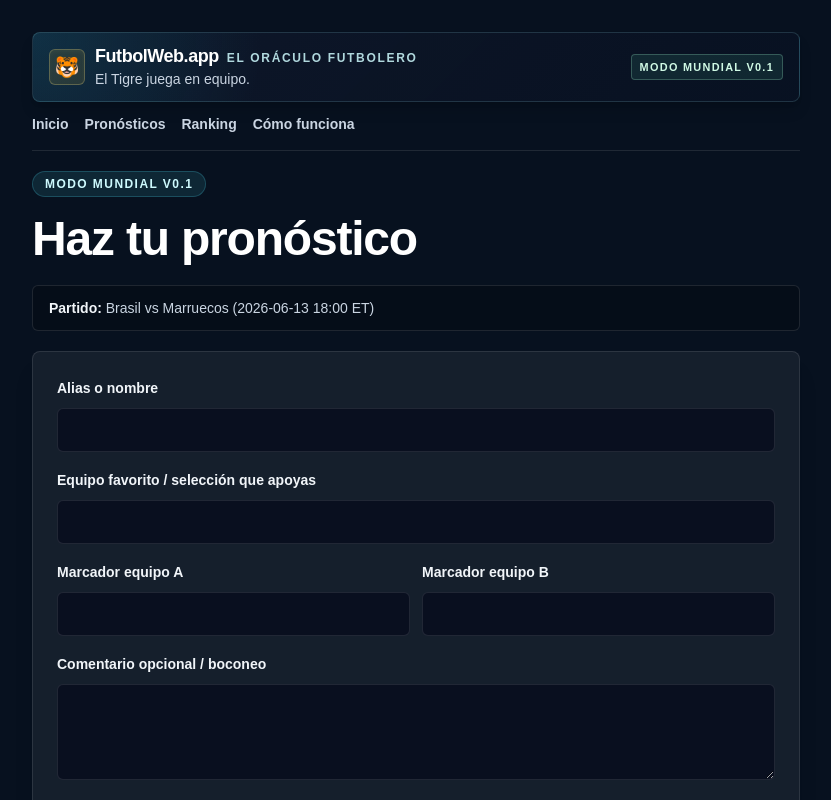
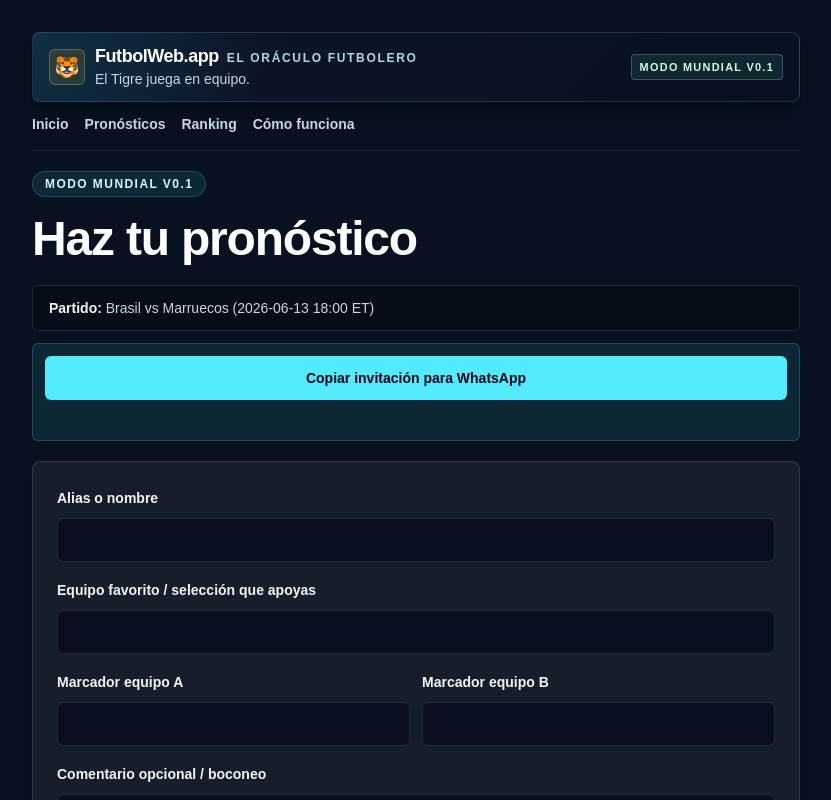
Before and after one commit to DFLghub/futbolweb-app, a Next.js app: page /match/brazil-morocco-2026-06-13/predict in a window 1280 px wide. Shown: the top 800 px of the page, without its empty margins (224-1055 px from the left). Built offline with nearby package versions, Linux system fonts and the light colour scheme.

Commit message:
010G Add WhatsApp prediction invite copy button

```diff
--- a/app/match/[slug]/predict/page.tsx
+++ b/app/match/[slug]/predict/page.tsx
@@ -1,4 +1,5 @@
 import BrandHeader from "@/components/BrandHeader";
+import CopyPredictionInviteButton from "@/components/CopyPredictionInviteButton";
 import PredictDemoForm from "@/components/PredictDemoForm";
 import SimpleNav from "@/components/SimpleNav";
 import { worldCup2026Matches } from "@/lib/world-cup-2026-matches";
@@ -92,6 +93,12 @@ export default async function PredictPage({ params, searchParams }: PredictPageP
               <span className="font-black">{initialGroupCode}</span>
             </div>
           ) : null}
+
+          <CopyPredictionInviteButton
+            groupCode={initialGroupCode || undefined}
+            matchLabel={matchLabel}
+            matchSlug={slug}
+          />
         </header>
 
         <PredictDemoForm
--- /dev/null
+++ b/components/CopyPredictionInviteButton.tsx
@@ -0,0 +1,91 @@
+"use client";
+
+import { useRef, useState } from "react";
+
+type CopyPredictionInviteButtonProps = {
+  matchLabel: string;
+  matchSlug: string;
+  groupCode?: string;
+};
+
+export default function CopyPredictionInviteButton({
+  matchLabel,
+  matchSlug,
+  groupCode,
+}: CopyPredictionInviteButtonProps) {
+  const [copyStatus, setCopyStatus] = useState<"idle" | "copied" | "error">("idle");
+  const clearFeedbackTimeout = useRef<number | null>(null);
+
+  const predictionPath = groupCode
+    ? `/match/${matchSlug}/predict?group=${encodeURIComponent(groupCode)}`
+    : `/match/${matchSlug}/predict`;
+
+  const predictionUrl = `https://www.futbolweb.app${predictionPath}`;
+
+  const inviteText = [
+    "🐯 Entra al Oráculo Futbolero",
+    matchLabel,
+    "",
+    "Haz tu pronóstico aquí:",
+    predictionUrl,
+    "",
+    groupCode ? `Grupo: ${groupCode}` : "Ranking Global",
+    "Modo Mundial v0.1",
+  ].join("\n");
+
+  function clearFeedbackLater() {
+    if (clearFeedbackTimeout.current) {
+      window.clearTimeout(clearFeedbackTimeout.current);
+    }
+
+    clearFeedbackTimeout.current = window.setTimeout(() => {
+      setCopyStatus("idle");
+      clearFeedbackTimeout.current = null;
+    }, 2400);
+  }
+
+  async function handleCopyInvite() {
+    try {
+      if (!navigator.clipboard) {
+        setCopyStatus("error");
+        clearFeedbackLater();
+        return;
+      }
+
+      await navigator.clipboard.writeText(inviteText);
+      setCopyStatus("copied");
+      clearFeedbackLater();
+    } catch {
+      setCopyStatus("error");
+      clearFeedbackLater();
+    }
+  }
+
+  const feedbackMessage =
+    copyStatus === "copied"
+      ? "Invitación copiada para WhatsApp"
+      : copyStatus === "error"
+        ? "No se pudo copiar"
+        : "";
+
+  return (
+    <div className="mt-3 rounded-md border border-cyan-300/20 bg-cyan-300/10 p-3">
+      <button
+        className="min-h-11 w-full rounded-md bg-cyan-300 px-4 py-3 text-sm font-black text-slate-950 transition hover:bg-cyan-200 active:bg-cyan-100"
+        onClick={handleCopyInvite}
+        type="button"
+      >
+        Copiar invitación para WhatsApp
+      </button>
+      <p
+        className={`mt-2 min-h-5 text-sm font-semibold ${
+          copyStatus === "error" ? "text-rose-100" : "text-cyan-100"
+        }`}
+        role="status"
+        aria-live="polite"
+      >
+        {feedbackMessage}
+      </p>
+    </div>
+  );
+}
```
